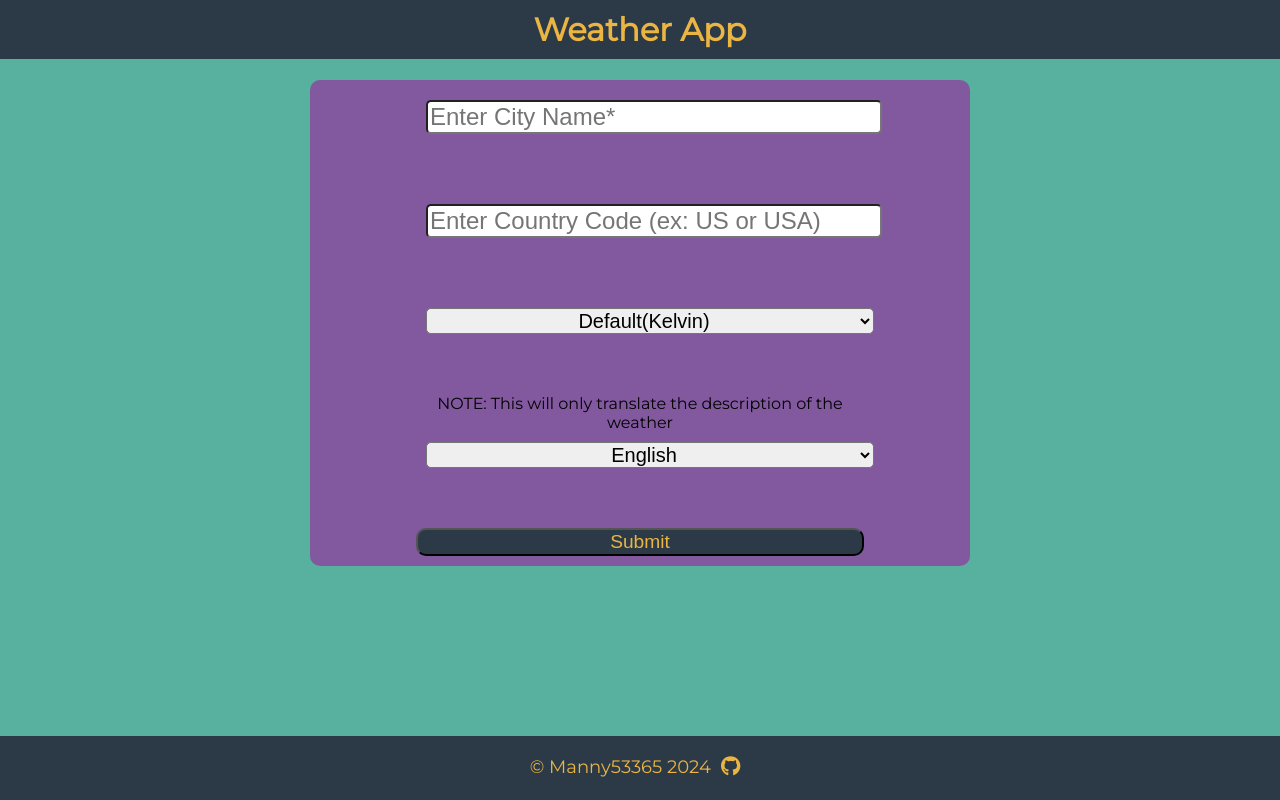
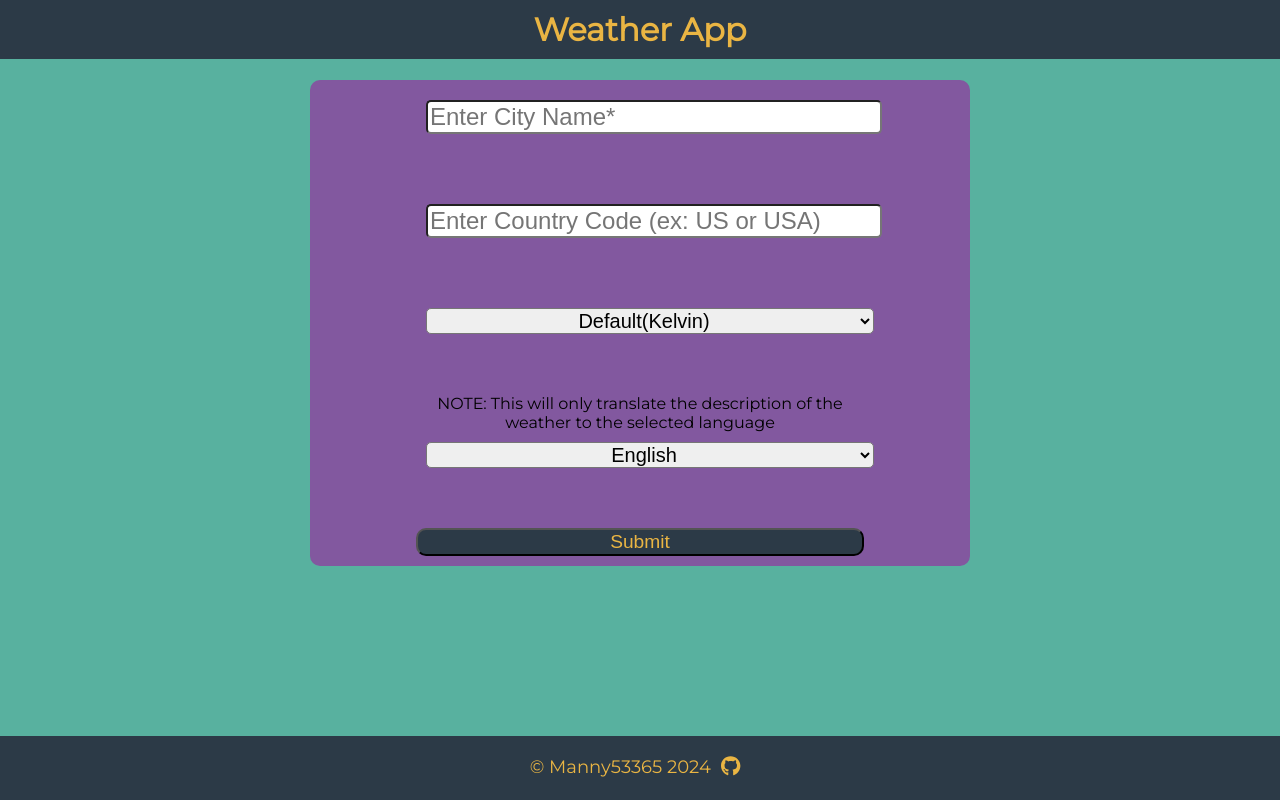
Before and after one commit to manny53365/weather-app-reactjs, a React (Create React App) app: page / in a window 1280 px wide. Built offline with nearby package versions, Linux system fonts and the light colour scheme.

Commit message:
added more details for clarity;

```diff
--- a/src/home/Home.jsx
+++ b/src/home/Home.jsx
@@ -100,7 +100,7 @@ export default function Home() {
                     </select>
                 </label>
                 <label>
-                    NOTE: This will only translate the description of the weather
+                    NOTE: This will only translate the description of the weather to the selected language
                     <select id="supported-langs" onChange={event => setSelectedLang(event.target.value)} value={selectedLang || 'en'}>
                         {supportedLangs.map(lang => (
                             <option value={lang.lang_code}>{lang.displayText}</option>
```
